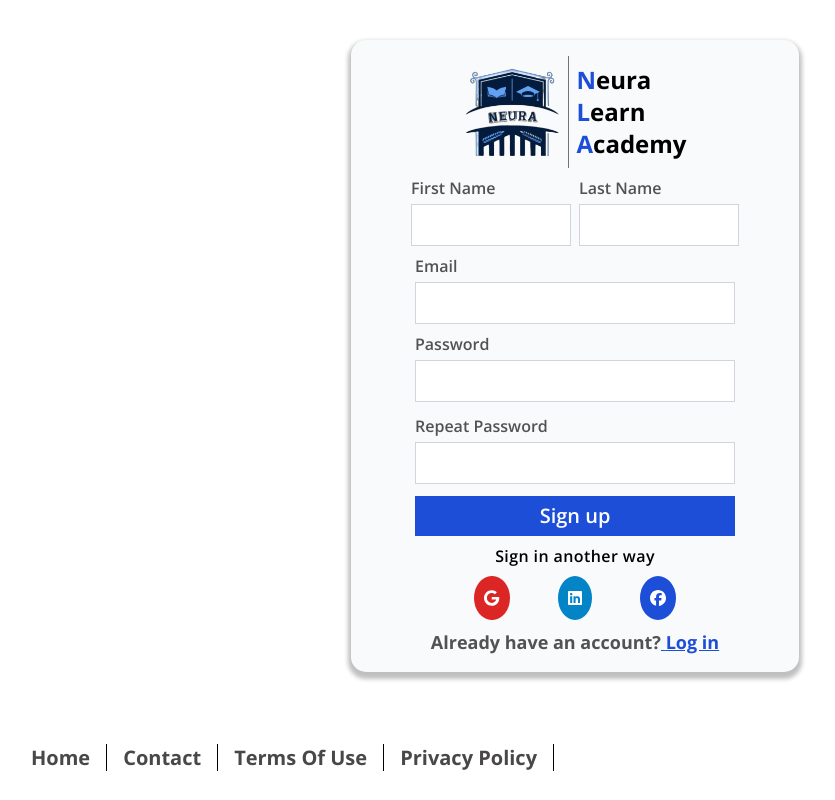
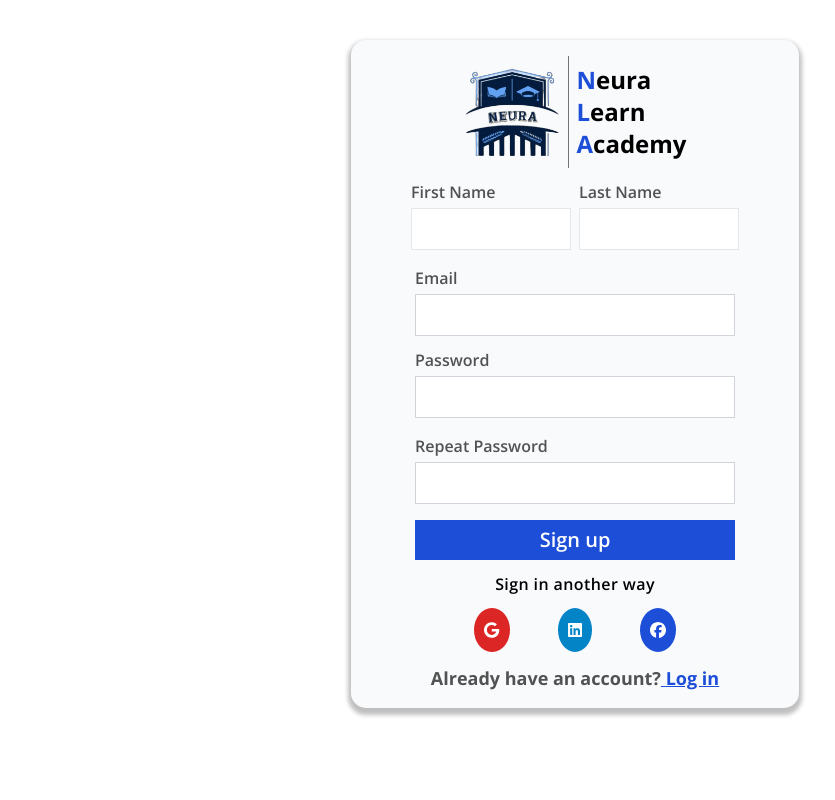
Before and after one commit to FrontEndDevo/NeuraLearnAcademy, a React (Vite) app: page /signup in a window 1280 px wide. Shown: the top 800 px of the page, without its empty margins (65-900 px from the left). Built offline with nearby package versions, Linux system fonts and the light colour scheme.

Commit message:
edit the input of first name.

```diff
--- a/src/components/Registration/SignUp/SignUp.jsx
+++ b/src/components/Registration/SignUp/SignUp.jsx
@@ -79,7 +79,8 @@ export const validateFullName = (fullName, setErrors) => {
   }
 };
 const SignUp = () => {
-  const [fullName, setFullName] = useState("");
+  const [firstName, setFirstName] = useState("");
+  const [lastName, setLastName] = useState("");
   const [email, setEmail] = useState("");
   const [password, setPassword] = useState("");
   const [passwordConfir, setPasswordConfir] = useState("");
@@ -108,16 +109,16 @@ const SignUp = () => {
 
   return (
     <>
-      <div className="flex flex-col items-center pt-10 pb-4">
+      <div className="flex flex-col items-center px-10 pt-10 pb-20">
         <div
           style={{
             boxShadow: "0px 4px 4px 3px rgba(0, 0, 0, 0.25)",
           }}
-          className="w-full max-w-md px-8 py-4 rounded-[15px] bg-slate-50 	"
+          className="w-full max-w-md px-8 py-4 rounded-[15px] bg-slate-50"
         >
           <form
             onSubmit={handleSubmit}
-            className="flex flex-col items-center space-y-2 "
+            className="flex flex-col items-center space-y-3 "
           >
             <div className="flex items-center">
               <img src={image1} className="w-20 md:w-24" alt="logo" loading="lazy" />
@@ -139,35 +140,30 @@ const SignUp = () => {
               </div>
             </div>
 
-            <div className="flex">
-              <div className="mr-2">
-                <label htmlFor="fullName1" className="block mb-1 text-base font-semibold text-neutral-600">
+            <div class="flex flex-col md:flex-row">
+              <div class="mb-1 md:mr-2">
+                <label for="firstName" class="block mb-1 text-base font-semibold text-neutral-600">
                   First Name
                 </label>
                 <input
                   type="text"
-                  id="fullName1"
-                  className={`w-full pl-2 py-2 border ${errors.fullName ? "border-red-500" : "border-gray-300"
-                    } md:w-40`}
-                  value={fullName}
-                  onChange={(e) => setFullName(e.target.value)}
-                // onBlur={validateFullName}
+                  id="firstName"
+                  class="w-full pl-2 py-2 border {{ errors.fullName ? 'border-red-500' : 'border-gray-300' }} md:w-40"
+                  value={firstName}
+                  onChange={(e) => setFirstName(e.target.value)}
                 />
               </div>
               <div>
-                <label htmlFor="fullName2" className="block mb-1 text-base font-semibold text-neutral-600">
+                <label for="fullName2" class="block mb-1 text-base font-semibold text-neutral-600">
                   Last Name
                 </label>
                 <input
                   type="text"
                   id="fullName2"
-                  className={`w-full pl-2 py-2 border ${errors.fullName ? "border-red-500" : "border-gray-300"
-                    } md:w-40`}
-                  value={fullName}
-                  onChange={(e) => setFullName(e.target.value)}
-                // onBlur={validateFullName}
+                  class="w-full pl-2 py-2 border {{ errors.fullName ? 'border-red-500' : 'border-gray-300' }} md:w-40"
+                  value=""
+                  onChange={(e) => setLastName(e.target.value)}
                 />
-
               </div>
             </div>
 
```
